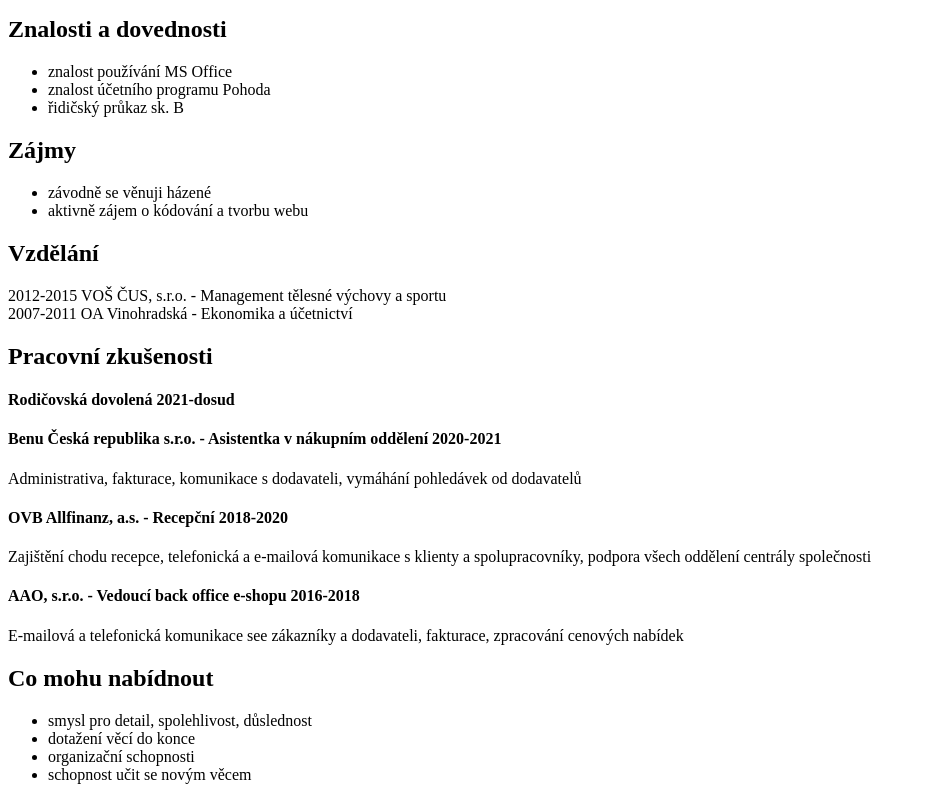
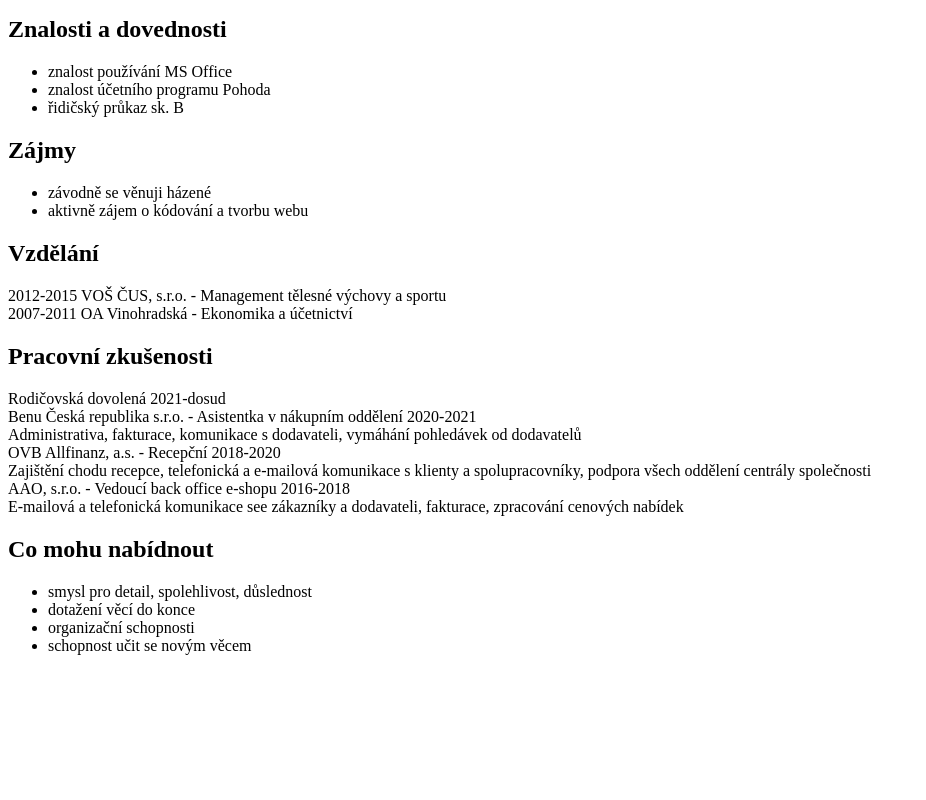
Before and after one commit to BarcaK/CV, a plain HTML site: page index.html in a window 1280 px wide. Shown: the part 3747-4547 px from the top of the page, without its empty margins (0-926 px from the left). After the commit the page ends 4418 px from the top, so only its background shows below. Drawn offline with Linux system fonts and the light colour scheme.

Commit message:
Oprava v textu

```diff
--- a/index.html
+++ b/index.html
@@ -51,16 +51,16 @@
 
 <h2>Pracovní zkušenosti</h2>
 
-<h4>Rodičovská dovolená 2021-dosud</h4>
+<p>Rodičovská dovolená 2021-dosud<br>
 
-<h4>Benu Česká republika s.r.o. - Asistentka v nákupním oddělení 2020-2021</h4>
-<p>Administrativa, fakturace, komunikace s dodavateli, vymáhání pohledávek od dodavatelů</p>
+Benu Česká republika s.r.o. - Asistentka v nákupním oddělení 2020-2021<br>
+Administrativa, fakturace, komunikace s dodavateli, vymáhání pohledávek od dodavatelů<br>
 
-<h4>OVB Allfinanz, a.s. - Recepční 2018-2020</h4>
-<p>Zajištění chodu recepce, telefonická a e-mailová komunikace s klienty a spolupracovníky, podpora všech oddělení centrály společnosti</p>
+OVB Allfinanz, a.s. - Recepční 2018-2020<br>
+Zajištění chodu recepce, telefonická a e-mailová komunikace s klienty a spolupracovníky, podpora všech oddělení centrály společnosti<br>
 
-<h4>AAO, s.r.o. - Vedoucí back office e-shopu 2016-2018</h4>
-<p>E-mailová a telefonická komunikace see zákazníky a dodavateli, fakturace, zpracování cenových nabídek</p>
+AAO, s.r.o. - Vedoucí back office e-shopu 2016-2018<br>
+E-mailová a telefonická komunikace see zákazníky a dodavateli, fakturace, zpracování cenových nabídek</p>
 
 <h2>Co mohu nabídnout</h2>
 
```
